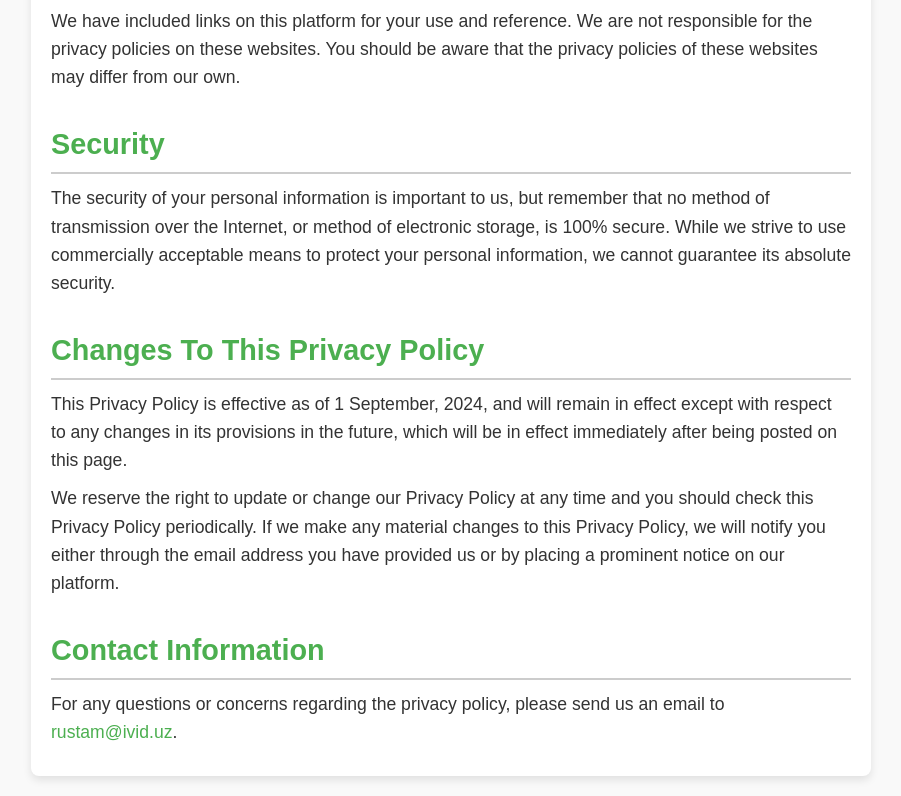
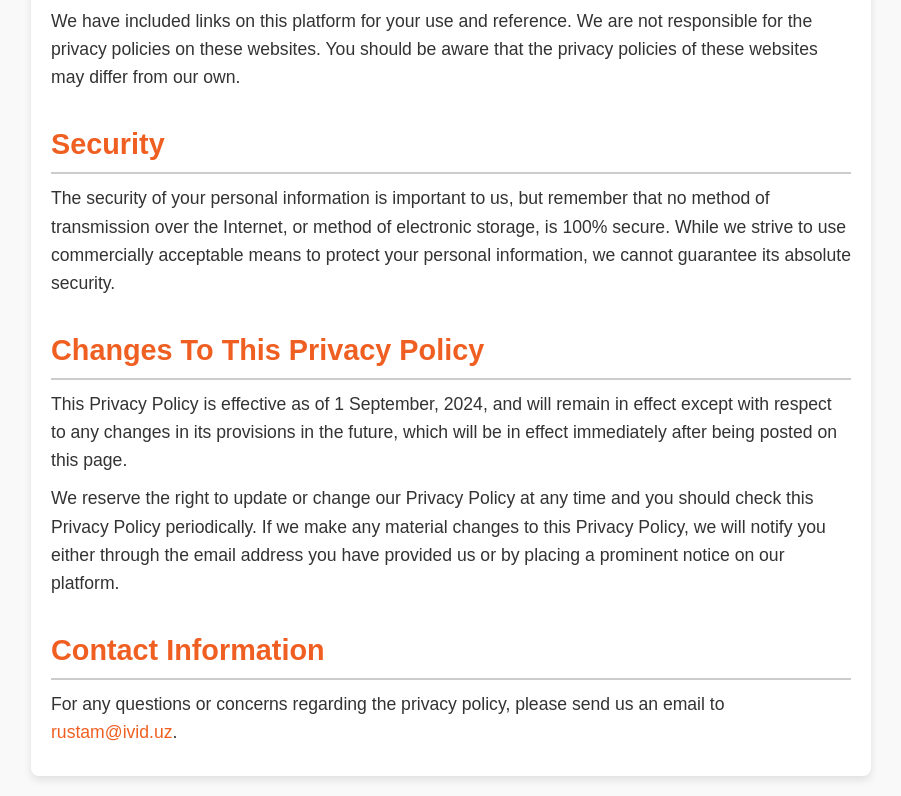
Before and after one commit to rustamsharapov/ivid, a plain HTML site: page index.html in a window 1280 px wide. Shown: the part 882-1678 px from the top of the page, without its empty margins (189-1090 px from the left). Drawn offline with Linux system fonts and the light colour scheme.

Commit message:
Changed color

```diff
--- a/index.html
+++ b/index.html
@@ -15,7 +15,7 @@
     }
 
     h1, h2 {
-      color: #4CAF50;
+      color: #F05F22;
     }
 
     h1 {
@@ -38,7 +38,7 @@
     }
 
     a {
-      color: #4CAF50;
+      color: #F05F22;
       text-decoration: none;
     }
 
```
